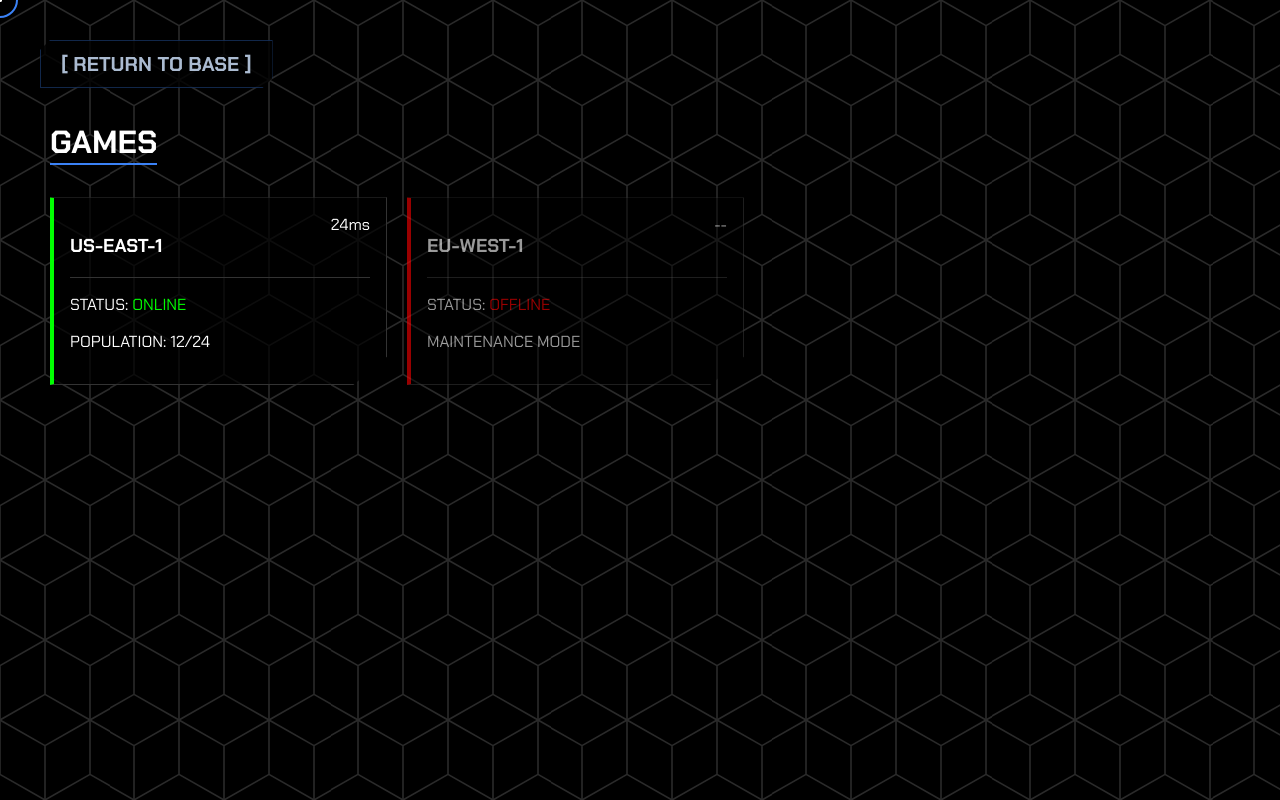
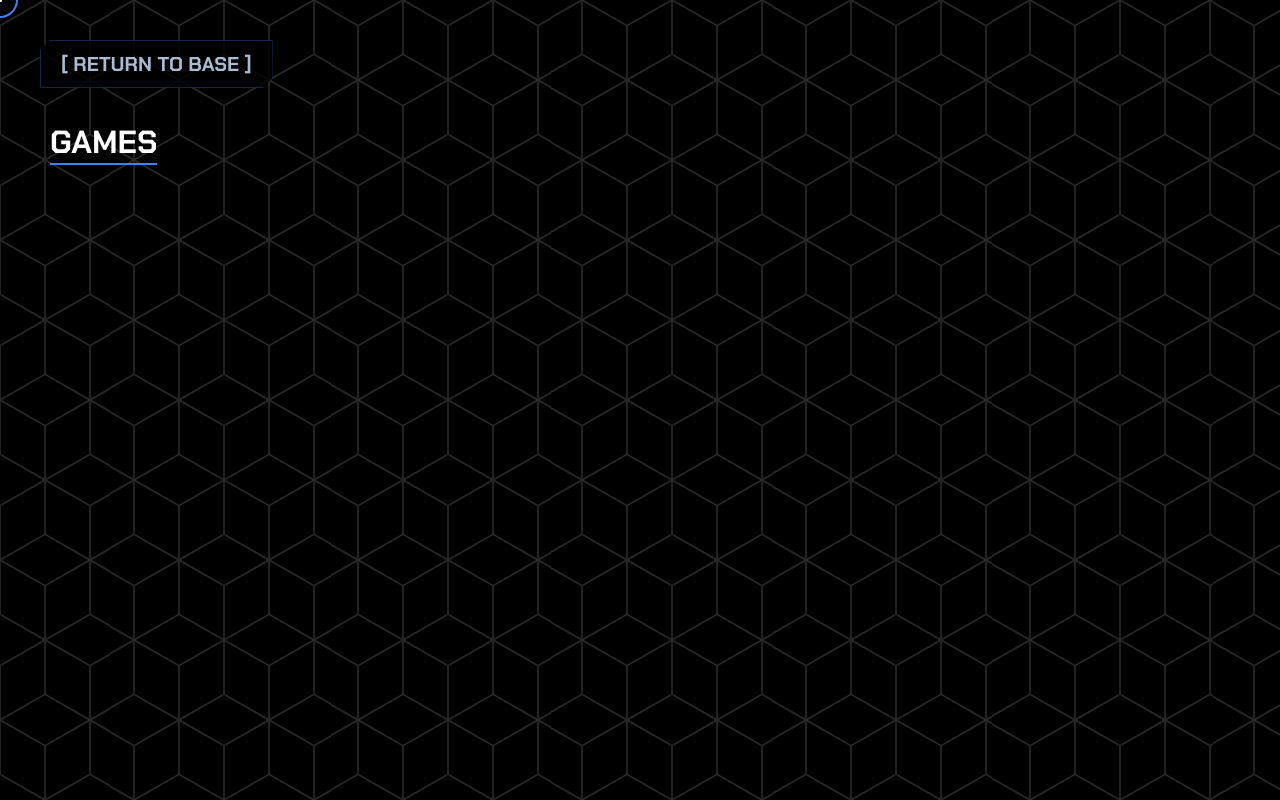
Before and after one commit to Bingostew/FFF, a SvelteKit app: page /multiplayer in a window 1280 px wide. Built offline with nearby package versions, Linux system fonts and the light colour scheme.

Commit message:
Last working commit of 13JAN, added credits section information

```diff
--- a/src/routes/credits/+page.svelte
+++ b/src/routes/credits/+page.svelte
@@ -1,10 +1,22 @@
 <div class="page-content">
-  <h1 class="section-header">CLASSIFIED INTEL</h1>
-  <p>Project "Find Fix Finish" is a tactical simulation environment designed to test reaction times and strategic planning.</p>
-  <p>EST: 2024 // AUTH: LEVEL 5</p>
+  <h1 class="section-header">TEAM FIND, FIX, & FINISH</h1>
+  <p>Find, Fix, & Finish is a 2-player “Micro wargame” in which players wrestle with important information as they hunt for the opposing fleets. The game aims to familiarize players with the tense back and forth as each fleet simultaneously tries to find their targets while concealing their own fleets. Each of the ISR capabilities within the game broadly represents different means to find the enemy. “Focus ISR” represents imagery intelligence such as unmanned aerial systems. “Directional ISR” represents techniques like combat directional finding. “Area ISR” represents signals intelligence that covers a large area.
+
+Although immensely simplified, the game aims to highlight how different capabilities have comparative advantages, represented by a tradeoff between probability of success and area of coverage. The map and game are specifically designed so that no singular method is guaranteed or supreme. Each mechanic has its specific value and contextual application. Similarly, the simple combat mechanic aims to highlight key factors- such as distance and terrain - in maritime combat. In the spirit of Wayne Hugh’s Fleet Tactics, each player must strive to find the enemy first and strike decisively. If unsuccessful, the enemy fleet may surmise your own position or detect your position from our attack and respond with a counterattack of their own.</p>
+  <p>USNA CS CAPSTONE: 2025-2026</p>
 </div>
 
 <style>
-  .page-content { padding: 100px 50px; color: #fff; font-family: 'Chakra Petch', sans-serif; z-index: 10; position: relative; }
-  .section-header { font-family: 'Black Ops One', cursive; color: #a79d9d; }
+  .page-content {
+    padding: 100px 50px;
+    color: #fff;
+    font-family: 'Chakra Petch', sans-serif;
+    z-index: 10;
+    font-size: 3.5vh;
+    position: relative;
+  }
+  .section-header {
+    font-family: 'Black Ops One', cursive;
+    font-size: 5vh;
+    color: #a79d9d; }
 </style>
--- a/src/routes/multiplayer/+page.svelte
+++ b/src/routes/multiplayer/+page.svelte
@@ -1,49 +1,8 @@
 <div class="page-content">
   <h1 class="section-header">GAMES</h1>
-
-  <div class="server-grid">
-    <div class="server-card online">
-      <div class="card-header">
-        <h3>US-EAST-1</h3>
-        <span class="ping">24ms</span>
-      </div>
-      <div class="card-body">
-        <p>STATUS: <span class="green">ONLINE</span></p>
-        <p>POPULATION: 12/24</p>
-      </div>
-    </div>
-
-    <div class="server-card offline">
-      <div class="card-header">
-        <h3>EU-WEST-1</h3>
-        <span class="ping">--</span>
-      </div>
-      <div class="card-body">
-        <p>STATUS: <span class="red">OFFLINE</span></p>
-        <p>MAINTENANCE MODE</p>
-      </div>
-    </div>
-  </div>
 </div>
 
 <style>
   .page-content { padding: 100px 50px; color: #fff; font-family: 'Chakra Petch', sans-serif; z-index: 10; position: relative; }
   .section-header { border-bottom: 2px solid #3b82f6; display: inline-block; margin-bottom: 2rem; font-size: 2rem; }
-
-  .server-grid { display: flex; gap: 20px; flex-wrap: wrap; }
-
-  .server-card {
-    background: rgba(0, 0, 0, 0.7);
-    border: 1px solid #333;
-    width: 300px;
-    padding: 1rem;
-    clip-path: polygon(0 0, 100% 0, 100% 85%, 90% 100%, 0 100%);
-  }
-
-  .server-card.online { border-left: 4px solid #00ff00; }
-  .server-card.offline { border-left: 4px solid #ff0000; opacity: 0.6; }
-
-  .card-header { display: flex; justify-content: space-between; border-bottom: 1px solid #333; margin-bottom: 10px; }
-  .green { color: #00ff00; }
-  .red { color: #ff0000; }
 </style>
--- a/src/routes/tutorial/+page.svelte
+++ b/src/routes/tutorial/+page.svelte
@@ -1,5 +1,5 @@
 <div class="page-content">
-  <h1 class="section-header">MISSION BRIEFING</h1>
+  <h1 class="section-header">HOW TO PLAY</h1>
 
   <div class="briefing-container">
     <div class="step">
```
Also changed, not shown: src/routes/game/+page.svelte (deleted).
